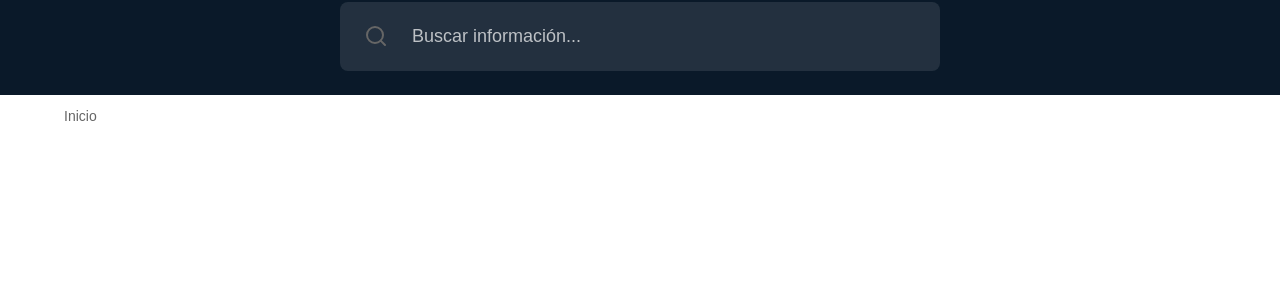
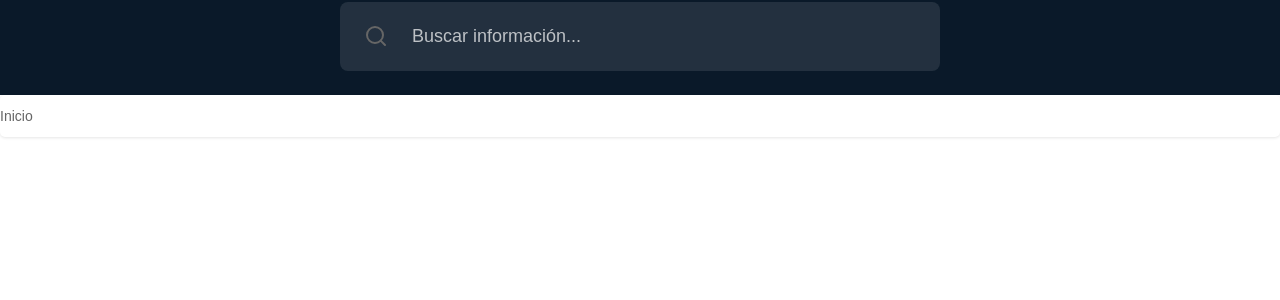
Before and after one commit to JoseAtel/fonasa.info, a Jekyll site: the page built from index.md, in a window 1280 px wide. Shown: the part 160-460 px from the top of the page. Built offline with Jekyll 4.4.1, drawn with Linux system fonts in a browser that asks for light colours.

Commit message:
Actualizacion
Actualizacion contenido

```diff
--- a/_layouts/default.html
+++ b/_layouts/default.html
@@ -9,8 +9,8 @@
 </head>
 <body>
   {% include header.html %}
+  {% include breadcrumbs.html %}
   <main class="container">
-    {% include breadcrumbs.html %}
     {{ content }}
   </main>
   {% include footer.html %}
--- a/assets/css/styles.css
+++ b/assets/css/styles.css
@@ -551,6 +551,8 @@ nav[aria-label="Breadcrumb"] {
   font-family: Arial, sans-serif;
   font-size: 14px;
   padding: 10px 0;
+  border-radius: 5px;
+  box-shadow: 0 1px 3px rgba(0, 0, 0, 0.1);
 }
 
 /* Estilo de la lista ordenada (ol) */
```
